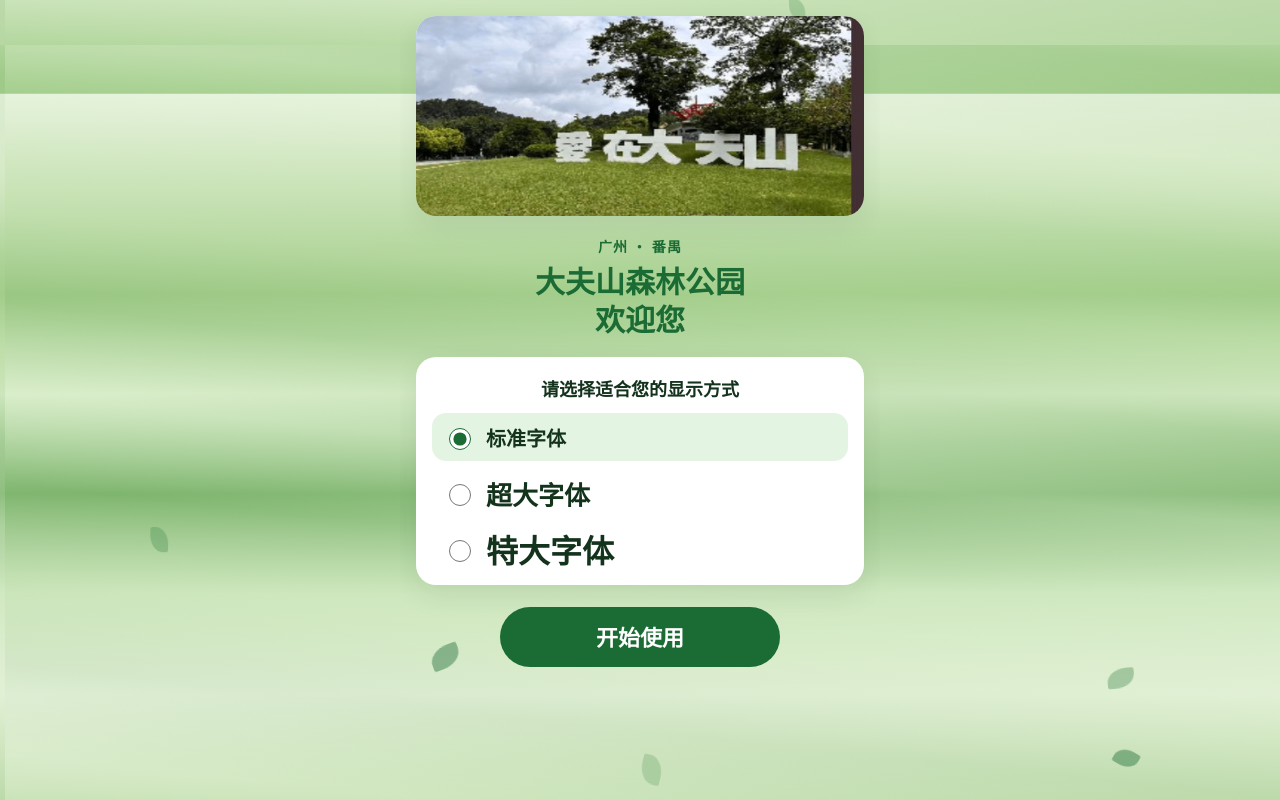
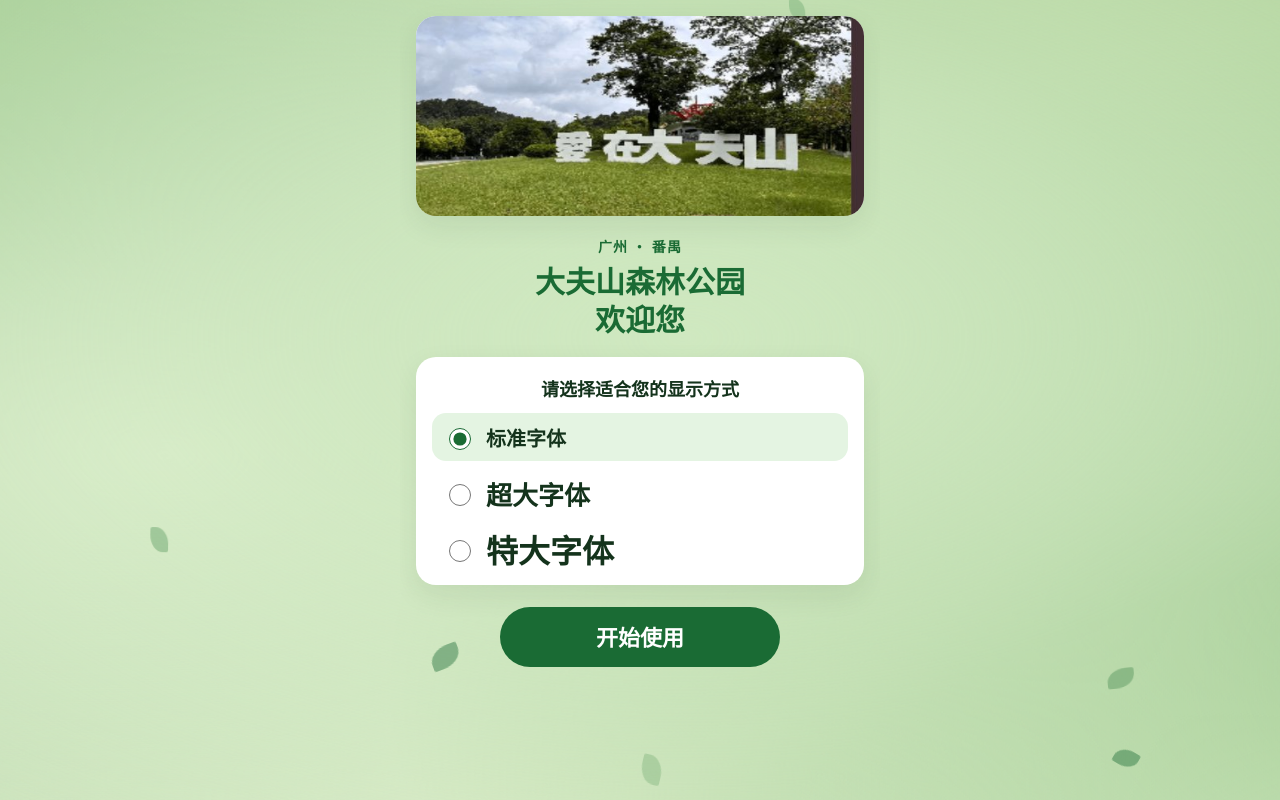
Before and after one commit to starfish85/dafushan-guide, a Vue app: page / in a window 1280 px wide. Built offline with nearby package versions, Linux system fonts and the light colour scheme; a small style sheet from the web is missing.

Commit message:
背景改成无边界的不规则绿，去掉横条渐变

```diff
--- a/src/components/ForestBackdrop.vue
+++ b/src/components/ForestBackdrop.vue
@@ -23,8 +23,9 @@ const leaves = Array.from({ length: 11 }, (_, i) => {
 
 <template>
   <div class="forest" aria-hidden="true">
-    <div class="wash wash-a" />
-    <div class="wash wash-b" />
+    <div class="wash a" />
+    <div class="wash b" />
+    <div class="wash c" />
     <span
       v-for="(leaf, i) in leaves"
       :key="i"
@@ -53,32 +54,30 @@ const leaves = Array.from({ length: 11 }, (_, i) => {
 }
 .wash {
   position: absolute;
-  inset: 0;
+  inset: -45%;
 }
-.wash-a {
-  background: repeating-linear-gradient(
-    180deg,
-    #e6f3dc 0px,
-    #c8e2b6 100px,
-    #9ecb86 200px,
-    #d4ebc4 300px,
-    #7eb56e 400px,
-    #cfe8c0 500px,
-    #e6f3dc 600px
-  );
-  animation: scroll-a 32s linear infinite;
+.wash.a {
+  background:
+    radial-gradient(ellipse 90% 75% at 16% 20%, #c5e0b0 0%, transparent 58%),
+    radial-gradient(ellipse 80% 70% at 82% 16%, #8fbf76 0%, transparent 60%),
+    radial-gradient(ellipse 95% 80% at 48% 78%, #dcecc8 0%, transparent 62%),
+    radial-gradient(ellipse 72% 64% at 6% 82%, #a8cb92 0%, transparent 58%);
+  animation: drift-a 26s ease-in-out infinite alternate;
 }
-.wash-b {
-  opacity: 0.4;
-  background: repeating-linear-gradient(
-    6deg,
-    transparent 0px,
-    rgba(232, 244, 220, 0.65) 90px,
-    rgba(110, 160, 96, 0.28) 180px,
-    rgba(200, 226, 176, 0.5) 270px,
-    transparent 360px
-  );
-  animation: scroll-b 40s linear infinite;
+.wash.b {
+  background:
+    radial-gradient(ellipse 88% 76% at 86% 64%, #7eb56e 0%, transparent 58%),
+    radial-gradient(ellipse 82% 70% at 26% 50%, #e3f2d4 0%, transparent 56%),
+    radial-gradient(ellipse 74% 66% at 64% 6%, #b7d6a0 0%, transparent 60%),
+    radial-gradient(ellipse 92% 78% at 10% 34%, #6fa86a 0%, transparent 62%);
+  animation: drift-b 32s ease-in-out infinite alternate;
+}
+.wash.c {
+  background:
+    radial-gradient(ellipse 96% 82% at 54% 42%, #cfe8c0 0%, transparent 60%),
+    radial-gradient(ellipse 70% 62% at 92% 90%, #d8edc6 0%, transparent 56%),
+    radial-gradient(ellipse 78% 68% at 4% 6%, #9ecb86 0%, transparent 58%);
+  animation: drift-c 22s ease-in-out infinite alternate;
 }
 .leaf {
   position: absolute;
@@ -86,14 +85,28 @@ const leaves = Array.from({ length: 11 }, (_, i) => {
   transform-origin: 60% 40%;
 }
 
-@keyframes scroll-a {
+@keyframes drift-a {
+  from {
+    transform: translate3d(-4%, -3%, 0);
+  }
   to {
-    background-position: 0 600px;
+    transform: translate3d(6%, 5%, 0);
   }
 }
-@keyframes scroll-b {
+@keyframes drift-b {
+  from {
+    transform: translate3d(5%, 4%, 0);
+  }
   to {
-    background-position: 40px 360px;
+    transform: translate3d(-6%, -3%, 0);
+  }
+}
+@keyframes drift-c {
+  from {
+    transform: translate3d(-3%, 5%, 0);
+  }
+  to {
+    transform: translate3d(4%, -5%, 0);
   }
 }
 </style>
```
